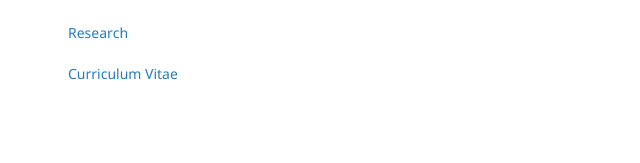
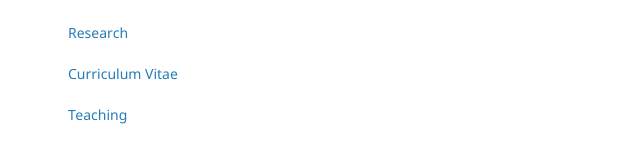
Before and after one commit to yonggyun-yg-kim/yonggyun-yg-kim.github.io, a Jekyll site: the page built from index.md, in a window 1280 px wide. Shown: the part 190-353 px from the top of the page, without its empty margins (142-782 px from the left). Built offline with Jekyll 4.4.1, drawn with Linux system fonts in a browser that asks for light colours.

Commit message:
Update default.html

```diff
--- a/_layouts/default.html
+++ b/_layouts/default.html
@@ -41,6 +41,7 @@
         <p class="view"><a href="index.html">Home</a></p>
         <p class="view"><a href="Research.html">Research</a></p>
         <p class="view"><a href="CV.html">Curriculum Vitae</a></p>
+        <p class="view"><a href="Teaching.html">Teaching</a></p>
 
 
       </header>
```
